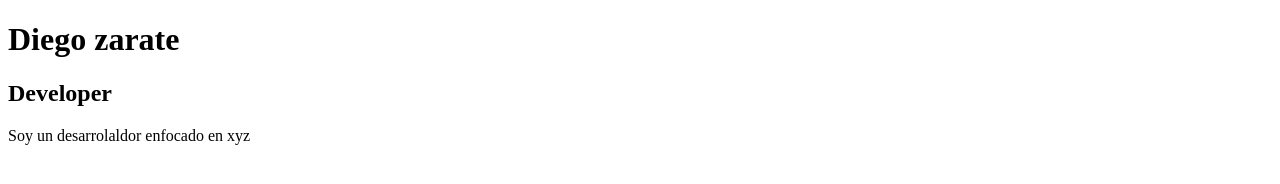
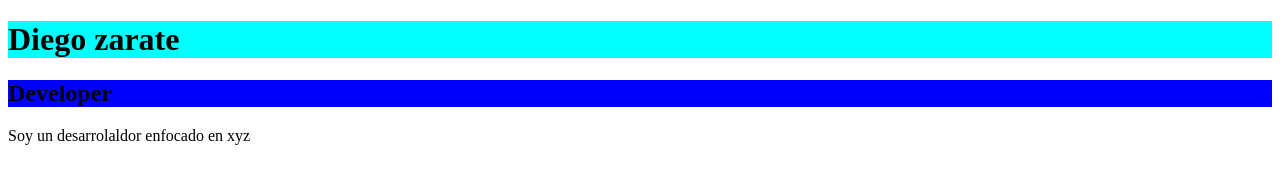
Before and after one commit to 4GeeksAcademy/diegozaratean-draw-sun-lt67, a plain HTML site: page index.html in a window 1280 px wide. Drawn offline with Linux system fonts and the light colour scheme.

Commit message:
finish class 2

```diff
--- a/index.html
+++ b/index.html
@@ -4,6 +4,15 @@
     <meta charset="UTF-8">
     <meta name="viewport" content="width=device-width, initial-scale=1.0">
     <title>Document</title>
+
+    <style>
+        h1 {
+            background-color: aqua;
+        }
+        h2 {
+            background-color: blue;
+        }
+    </style>
 </head>
 <body>
     <h1>Diego zarate</h1>
```
